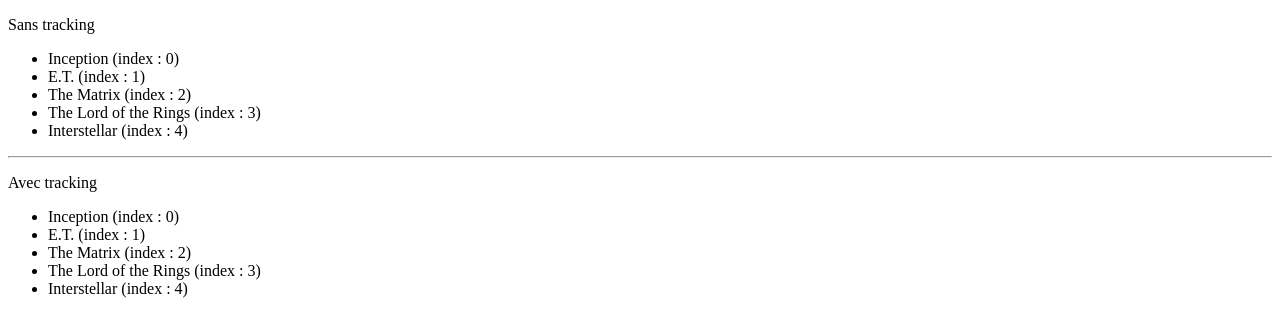
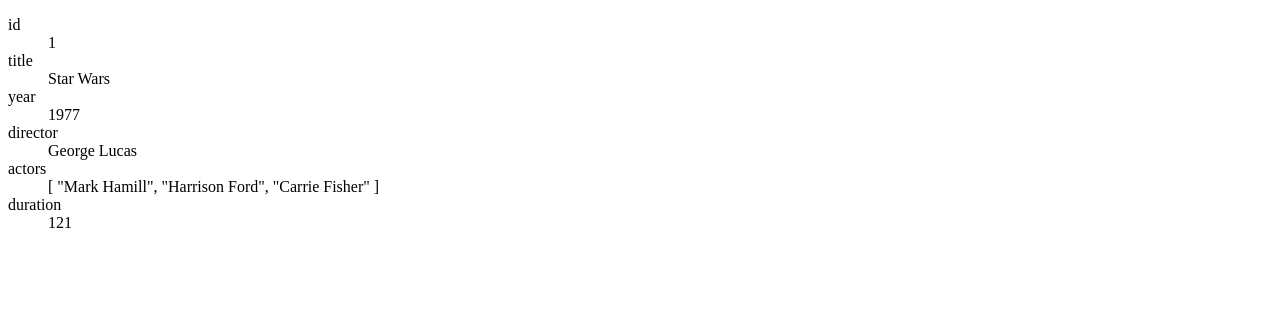
Before and after one commit to BStormTraining-Vue-js/Demo1, a Vue app: page / in a window 1280 px wide. Shown: the top 336 px of the page. Built offline with nearby package versions, Linux system fonts and the light colour scheme.

Commit message:
v-for with objet

```diff
--- a/src/App.vue
+++ b/src/App.vue
@@ -1,38 +1,27 @@
 <script setup>
-import { onMounted, reactive } from 'vue';
+import { reactive } from 'vue';
 
-const movies = reactive([
-    { id: 1, title: 'E.T.'},
-    { id: 2, title: 'The Matrix'},
-    { id: 3, title: 'The Lord of the Rings'},
-]);
+const movie = reactive({
+    id: 1,
+    title: 'Star Wars',
+    year: 1977,
+    director: 'George Lucas',
+    actors: ['Mark Hamill', 'Harrison Ford', 'Carrie Fisher'],
+    duration: 121,
+});
 
-onMounted(() => {
-    setTimeout(() => {
-        movies.push({ id: 4, title: 'Interstellar'});
-        movies.unshift({ id: 5, title: 'Inception'});
-    }, 2000);
-});
 </script>
 
 <template>
-    <p>Sans tracking</p>
-    <ul>
-        <li v-for="(item, i) in movies">{{ item.title }} (index : {{ i }})</li>
-    </ul>
-    <hr>
-    <p>Avec tracking</p>
-    <ul>
-        <li v-for="(item, i) in movies" :key="item.id">{{ item.title }} (index : {{ i }})</li>
-    </ul>
+    <dl>
+        <!-- la balise template ne sera pas rendue dans le DOM, elle sert juste pour la directive v-for -->
+        <template v-for="(item, key) in movie" :key>
+            <dt>{{ key }}</dt>
+            <dd>{{ item }}</dd>
+        </template>
+    </dl>
 </template>
 
 <style scoped>
-    @keyframes appearing {
-        0% { opacity: 0; transform: translateX(-100px); }
-        100% { opacity: 1; transform: translateX(0); }
-    }
-    li {
-        animation: appearing 1s ease-in-out forwards;
-    }
+
 </style>
```
